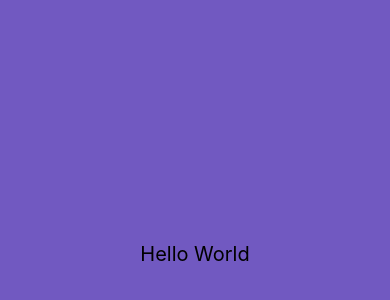
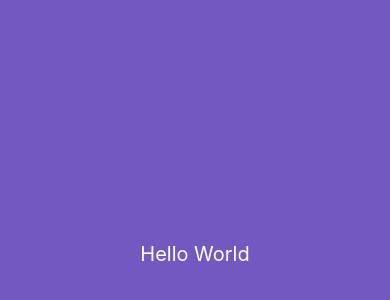
Before and after one commit to giovannipds/nlw-01, a React Native app in the folder mobile/: screen / in a window 390 px wide. Shown: the part 168-468 px from the top of the page. Built offline with nearby package versions, Linux system fonts and the light colour scheme.

Commit message:
Revert "Shows that we don't have inheritance"
This reverts commit b66c9cbb581105419142e6d7e5eeaa99fcb4a72a.

```diff
--- a/mobile/App.tsx
+++ b/mobile/App.tsx
@@ -15,10 +15,10 @@ const styles = StyleSheet.create({
     backgroundColor: '#7159c1',
     alignItems: 'center',
     justifyContent: 'center',
-    color: '#FFF',
   },
 
   text: {
     fontSize: 20,
+    color: '#FFF',
   },
 });
```
